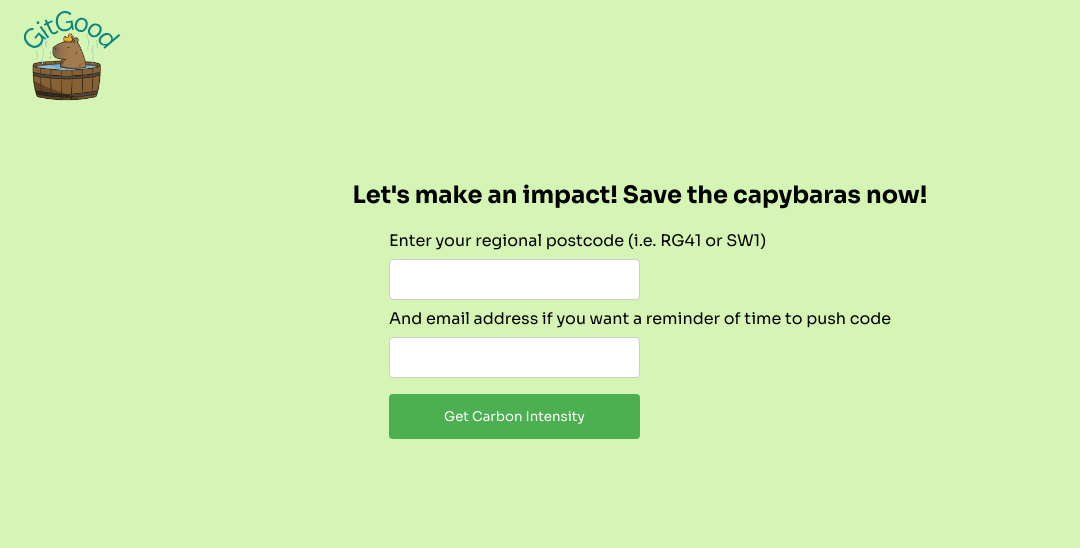
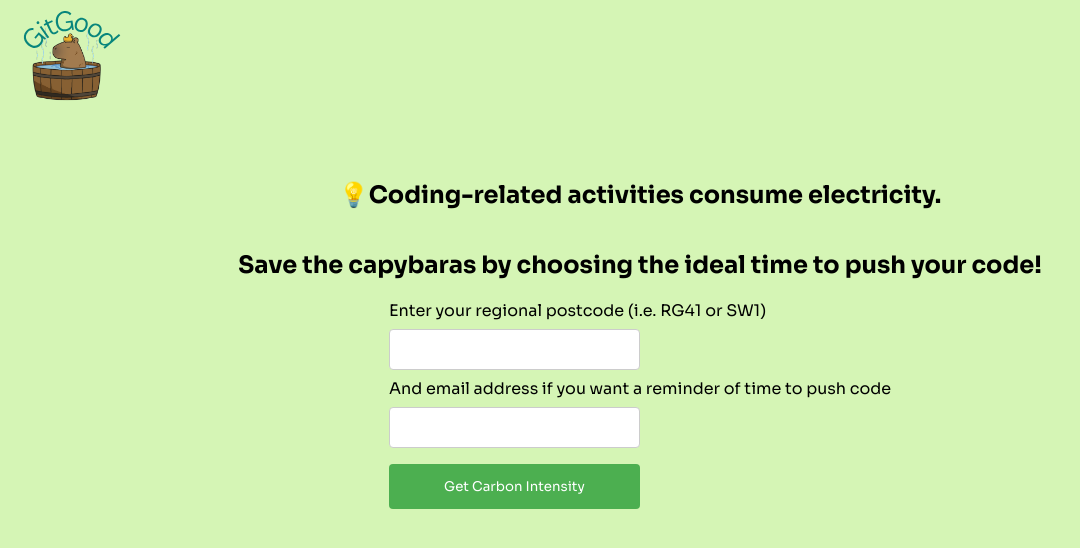
Before and after one commit to liti-dev/git-good, a React (Create React App) app: page / in a window 1280 px wide. Shown: the top 548 px of the page, without its empty margins (0-1080 px from the left). Built offline with nearby package versions, Linux system fonts and the light colour scheme.

Commit message:
add intro

```diff
--- a/src/App.js
+++ b/src/App.js
@@ -6,7 +6,8 @@ import PieChart from "./PieChart"
 function LocationForm({ location, setLocation, handleSubmit, email, setEmail }) {
   return (
     <div className="container">
-      <h2>Let's make an impact! Save the capybaras now!</h2>
+      <h2>💡Coding-related activities consume electricity.</h2>
+      <h2>Save the capybaras by choosing the ideal time to push your code!</h2>
       <form onSubmit={handleSubmit}>
         <label for="postcode">Enter your regional postcode (i.e. RG41 or SW1)</label>
         <input
@@ -65,10 +66,9 @@ export default function App() {
           email,
         }
         console.log("sending to backend", user)
+        postUserData(user)
       }
       alert("Invalid email")
-
-      // postUserData(user)
     }
     setLocation(location)
     getIntensity(location)
```
